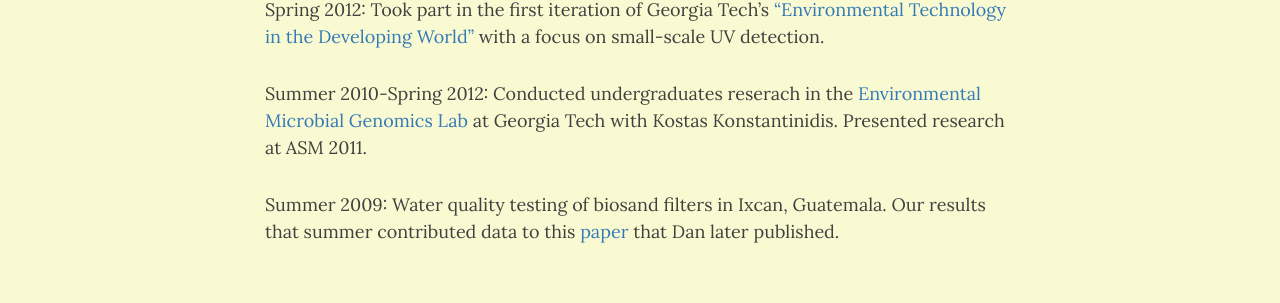
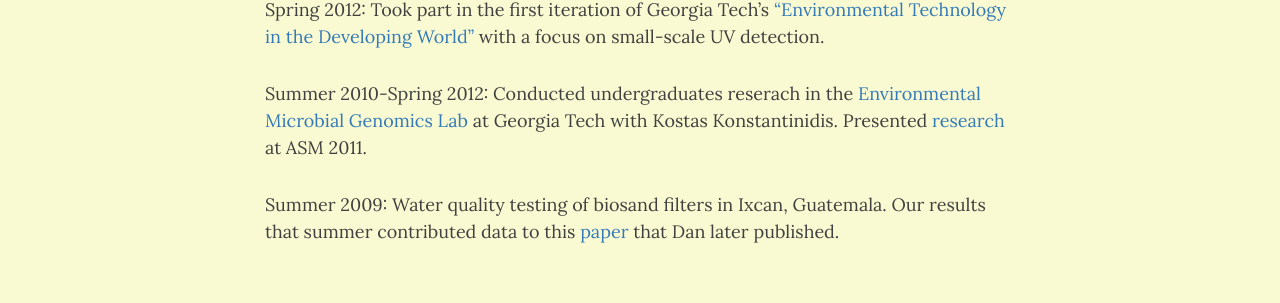
Before and after one commit to tomasleon/tomasleon.github.io, a Jekyll site: the page built from watertreatment.md, in a window 1280 px wide and 924 px high. Shown: the part 365-668 px from the top of the window. Built offline with Jekyll 4.4.1, drawn with Linux system fonts in a browser that asks for light colours; nearby versions of some CDN libraries; some of the changed lines change nothing that is shown.

Commit message:
Add ASM poster link

```diff
--- a/watertreatment.md
+++ b/watertreatment.md
@@ -6,6 +6,6 @@
 
 Spring 2012: Took part in the first iteration of Georgia Tech's ["Environmental Technology in the Developing World"](https://ce.gatech.edu/sites/default/files/files/jaehong-kim_final_2012_3_24.pdf) with a focus on small-scale UV detection.
 
-Summer 2010-Spring 2012: Conducted undergraduates reserach in the [Environmental Microbial Genomics Lab](http://enve-omics.gatech.edu/) at Georgia Tech with Kostas Konstantinidis. Presented research at ASM 2011.
+Summer 2010-Spring 2012: Conducted undergraduates reserach in the [Environmental Microbial Genomics Lab](http://enve-omics.gatech.edu/) at Georgia Tech with Kostas Konstantinidis. Presented [research](Tomas_ASM_2011.pdf) at ASM 2011.
 
 Summer 2009: Water quality testing of biosand filters in Ixcan, Guatemala. Our results that summer contributed data to this [paper](https://pubs.acs.org/doi/pdf/10.1021/es303624a) that Dan later published.
```
